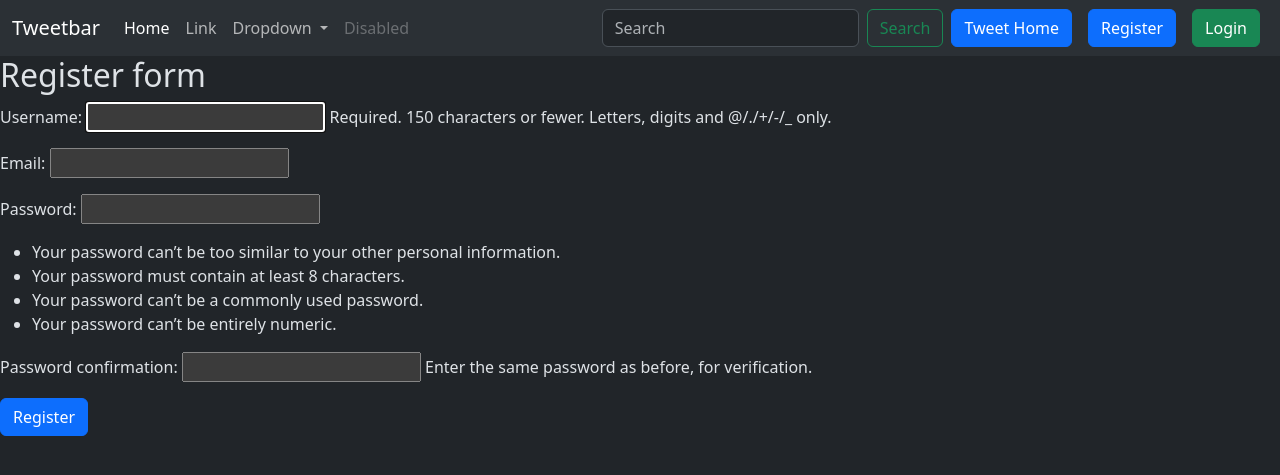
After one commit to deepak1224637/DjangoFinal_project, a Django app: page /tweet/register in a window 1280 px wide. The commit adds this page. Shown: the top 475 px of the page. Run offline with Django 5.2, Linux system fonts and the light colour scheme.

Commit message:
Create custom User Registration edit tweet_form.html , tweet_list, tweet_confirm_delete  and Add registration page and login , logged_out page change in setting.py ,

```diff
--- a/xheadq/templates/layout.html
+++ b/xheadq/templates/layout.html
@@ -45,6 +45,16 @@
         <input class="form-control me-2" type="search" placeholder="Search" aria-label="Search"/>
         <button class="btn btn-outline-success" type="submit">Search</button>
       </form>
+      <a href="{% url 'tweet_list' %}" class="btn btn-primary mx-2">Tweet Home</a>
+      {% if user.is_authenticated %}
+      <form method="post" action="{% url 'logout' %}">
+        {% csrf_token %}
+        <button class="btn btn-danger" type="submit">Logout</button>
+      </form>
+      {% else %}
+      <a href="{% url 'register' %}" class="btn btn-primary mx-2">Register</a>
+      <a href="{% url 'login' %}" class="btn btn-success mx-2">Login</a>
+      {% endif %}
     </div>
   </div>
 </nav>
--- /dev/null
+++ b/xheadq/templates/registration/register.html
@@ -0,0 +1,11 @@
+{% extends "layout.html" %}
+
+{% block content %}
+<h2>Register form</h2>
+<form method="post">
+    {% csrf_token %}
+    {{ form.as_p}}
+    <button class="btn btn-primary">Register</button>
+</form>
+
+{% endblock %}
--- a/xheadq/tweet/forms.py
+++ b/xheadq/tweet/forms.py
@@ -1,8 +1,16 @@
 from django import forms
 from .models import Tweet
+from django.contrib.auth.forms import UserCreationForm
+from django.contrib.auth.models import User
 
 class TweetForm(forms.ModelForm):
 
     class Meta:
         model = Tweet
         fields = ['text', 'photo']
+
+class UserRegistrationForm(UserCreationForm):
+    email = forms.EmailField()
+    class Meta:
+        model = User
+        fields = ('username', 'email', 'password1', 'password2')  # use in built in forms so use tupple
--- a/xheadq/tweet/templates/tweet_list.html
+++ b/xheadq/tweet/templates/tweet_list.html
@@ -18,8 +18,10 @@ deepak aur tweet
   <div class="card-body">
     <h5 class="card-title">{{tweet.user.username}}</h5>
     <p class="card-text">{{tweet.text}}</p>
+    {% if tweet.user == user %}
     <a href="{% url 'tweet_edit' tweet.id%}" class="btn btn-primary">Edit</a>
-    <a href="{% url 'tweet_delete' tweet.id%}" class="btn btn-primary">Delete</a>
+    <a href="{% url 'tweet_delete' tweet.id%}" class="btn btn-danger">Delete</a>
+    {% endif %}
   </div>
   </div>
 </div>
--- a/xheadq/tweet/urls.py
+++ b/xheadq/tweet/urls.py
@@ -6,7 +6,7 @@ urlpatterns = [
     path('create/', views.tweet_create, name='tweet_create'),
     path('<int:tweet_id>/edit', views.tweet_edit, name='tweet_edit'),
     path('<int:tweet_id>/delete', views.tweet_delete, name='tweet_delete'),
-
+    path('register', views.register, name='register'),
 
 
 ]
--- a/xheadq/tweet/views.py
+++ b/xheadq/tweet/views.py
@@ -1,7 +1,9 @@
 from django.shortcuts import render
 from .models import Tweet
-from .forms import TweetForm
+from .forms import TweetForm, UserRegistrationForm
 from django.shortcuts import get_object_or_404, redirect
+from django.contrib.auth.decorators import login_required
+from django.contrib.auth import login
 
 # Create your views here.
 
@@ -14,7 +16,7 @@ def tweet_list(request):
     tweets = Tweet.objects.all().order_by('-created_at')
     return render(request, 'tweet_list.html', {'tweets':tweets})
 
-
+@login_required
 def tweet_create(request):
     if request.method == "POST":
      form = TweetForm(request.POST, request.FILES)
@@ -29,11 +31,11 @@ def tweet_create(request):
     return render(request, 'tweet_form.html', {'form': form})
 
 
-
+@login_required
 def tweet_edit(request, tweet_id):
    tweet = get_object_or_404(Tweet, pk=tweet_id, user = request.user)
    if request.method == "POST":
-     form = TweetForm(request.POST, request.FILE, instance=tweet)
+     form = TweetForm(request.POST, request.FILES, instance=tweet)
      if form.is_valid():
         tweet = form.save(commit=False)
         tweet.user = request.user
@@ -44,10 +46,25 @@ def tweet_edit(request, tweet_id):
       form  = TweetForm(instance=tweet)
    return render(request, 'tweet_form.html', {'form': form})
 
-
+@login_required
 def tweet_delete(request, tweet_id):
    tweet = get_object_or_404(Tweet, pk=tweet_id, user=request.user)
    if request.method == 'POST':
       tweet.delete()
       return redirect('tweet_list')
    return render(request, 'tweet_confirm_delete.html', {'tweet': tweet})
+
+
+def register(request):
+  if request.method == 'POST':
+    form = UserRegistrationForm(request.POST)
+    if form.is_valid():
+       user =  form.save(commit=False)
+       user.set_password(form.cleaned_data['password1'])
+       user.save()
+       login(request, user)
+       return redirect('tweet_list')
+  else:
+      form = UserRegistrationForm()
+
+  return render(request, 'registration/register.html', {'form': form})
--- a/xheadq/xheadq/settings.py
+++ b/xheadq/xheadq/settings.py
@@ -128,3 +128,8 @@ MEDIA_ROOT = os.path.join(BASE_DIR, 'media')
 
 STATIC_URL = 'static/'
 STATICFILE_DIRS = [os.path.join(BASE_DIR,'static')]
+
+LOGIN_URL = '/accounts/login'
+
+LOGIN_REDIRECT_URL ='/tweet/'
+LOGOUT_REDIRECT_URL ='/tweet/'
--- a/xheadq/xheadq/urls.py
+++ b/xheadq/xheadq/urls.py
@@ -18,8 +18,12 @@ from django.contrib import admin
 from django.conf import settings
 from django.conf.urls.static import static
 from django.urls import path, include
+from django.contrib.auth.urls import views as auth_views
+
+
 
 urlpatterns = [
     path('admin/', admin.site.urls),
     path('tweet/', include('tweet.urls')),
+    path('accounts/', include('django.contrib.auth.urls')),
 ]  + static(settings.MEDIA_URL, document_root=settings.MEDIA_ROOT)
```
Also changed, not shown: xheadq/templates/registration/logged_out.html (added, +8 -0 lines), xheadq/templates/registration/login.html (added, +12 -0 lines), xheadq/tweet/templates/tweet_confirm_delete.html (+8 -1 lines), xheadq/tweet/templates/tweet_form.html (+16 -2 lines), xheadq/db.sqlite3, xheadq/media/photo/237-2374262_emoji-emoticon-ok-gesture-smiley-png-image-with.png (added), xheadq/media/photo/237-2374262_emoji-emoticon-ok-gesture-smiley-png-image-with_8MJVjed.png (added), xheadq/media/photo/download_7rueEVr.jpg (added), xheadq/media/photo/download_Ou5l3xM.jpg (added), xheadq/media/photo/istockphoto-487506120-612x612.jpg (added).
